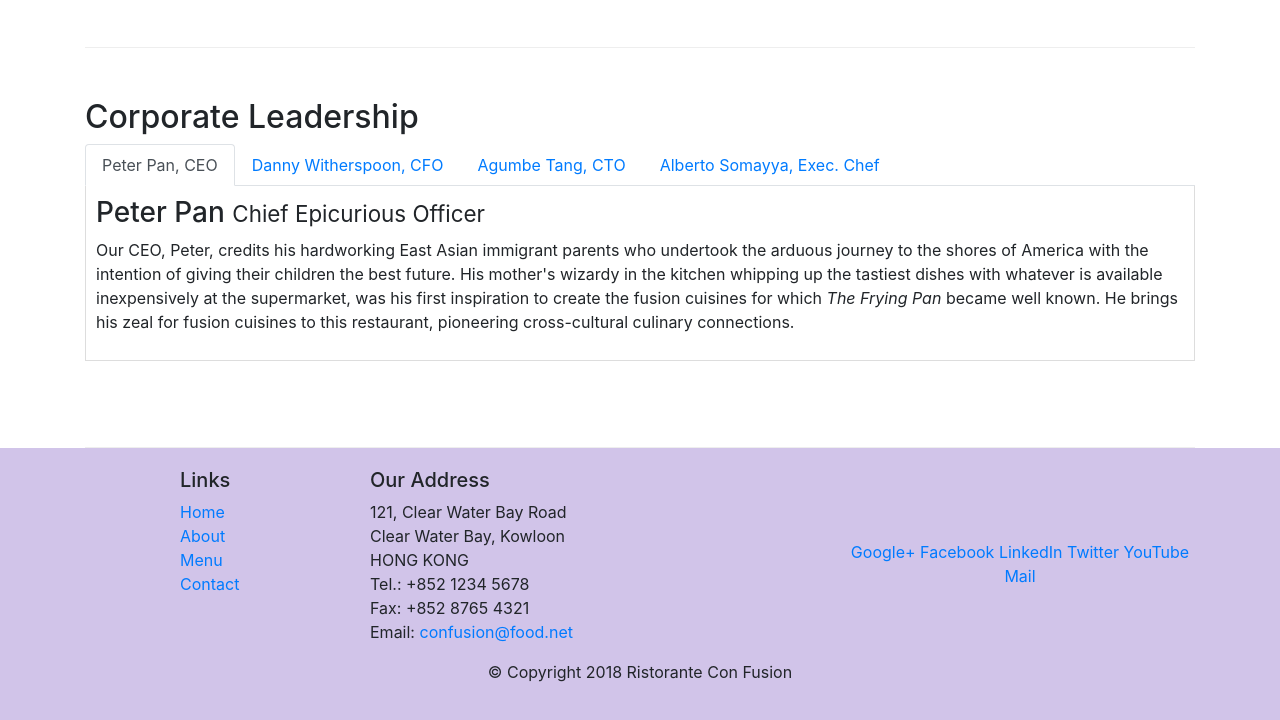
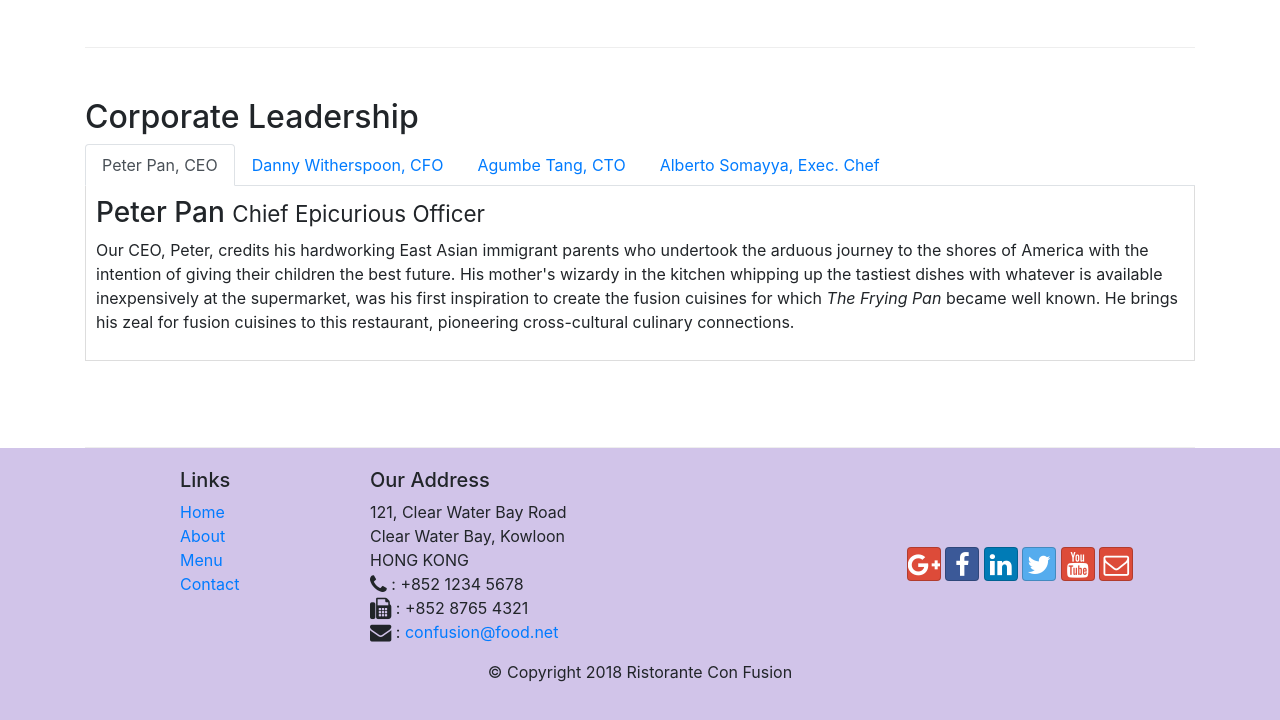
Before and after one commit to Dev-Kani/React-Specialization-Part-1-Bootstrap-4, a website: page aboutus.html in a window 1280 px wide. Shown: the part 823-1543 px from the top of the page. Drawn offline with nearby package versions, Linux system fonts and the light colour scheme.

Commit message:
Fonts and Icons added

```diff
--- a/aboutus.html
+++ b/aboutus.html
@@ -9,6 +9,8 @@
 
     <!-- Bootstrap CSS -->
     <link rel="stylesheet" href="node_modules/bootstrap/dist/css/bootstrap.min.css">
+    <link rel="stylesheet" href="node_modules/font-awesome/css/font-awesome.min.css">
+    <link rel="stylesheet" href="node_modules/bootstrap-social/bootstrap-social.css">
     <link rel="stylesheet" href="./css/styles.css">
     <title>Ristorante Con Fusion: About Us</title>
 
@@ -24,10 +26,10 @@
             <a class="navbar-brand mr-auto" href="index.html">My Brand</a>
             <div class="collapse navbar-collapse" id="Navbar">
                 <ul class="navbar-nav mr-auto">
-                    <li class="nav-item"><a class="nav-link" href="index.html">Home</a></li>
-                    <li class="nav-item active"><a class="nav-link" href="aboutus.html">About</a></li>
-                    <li class="nav-item"><a class="nav-link" href="#">Menu</a></li>
-                    <li class="nav-item"><a class="nav-link" href="#">Contact</a></li>
+                    <li class="nav-item"><a class="nav-link" href="index.html"><span class="fa fa-home fa-lg"></span> Home</a></li>
+                    <li class="nav-item active"><a class="nav-link" href="aboutus.html"><span class="fa fa-info fa-lg"></span> About</a></li>
+                    <li class="nav-item"><a class="nav-link" href="#"><span class="fa fa-list fa-lg"></span> Menu</a></li>
+                    <li class="nav-item"><a class="nav-link" href="#"><span class="fa fa-address-card fa-lg"></span> Contact</a></li>
                 </ul>
             </div>
         </div>
@@ -142,19 +144,19 @@
 		              121, Clear Water Bay Road<br>
 		              Clear Water Bay, Kowloon<br>
 		              HONG KONG<br>
-		              Tel.: +852 1234 5678<br>
-		              Fax: +852 8765 4321<br>
-		              Email: <a href="mailto:confusion@food.net">confusion@food.net</a>
+		              <i class="fa fa-phone fa-lg"></i> : +852 1234 5678<br>
+		              <i class="fa fa-fax fa-lg"></i> : +852 8765 4321<br>
+		              <i class="fa fa-envelope fa-lg"></i> : <a href="mailto:confusion@food.net">confusion@food.net</a>
 		           </address>
                 </div>
                 <div class="col-12 col-sm-4 align-self-center">
                     <div class="text-center">
-                        <a href="http://google.com/+">Google+</a>
-                        <a href="http://www.facebook.com/profile.php?id=">Facebook</a>
-                        <a href="http://www.linkedin.com/in/">LinkedIn</a>
-                        <a href="http://twitter.com/">Twitter</a>
-                        <a href="http://youtube.com/">YouTube</a>
-                        <a href="mailto:">Mail</a>
+                        <a class="btn btn-social-icon btn-google" href="http://google.com/+"><i class="fa fa-google-plus fa-lg"></i></a>
+                        <a class="btn btn-social-icon btn-facebook"href="http://www.facebook.com/profile.php?id="><i class="fa fa-facebook fa-lg"></i></a>
+                        <a class="btn btn-social-icon btn-linkedin"href="http://www.linkedin.com/in/"><i class="fa fa-linkedin fa-lg"></i></a>
+                        <a class="btn btn-social-icon btn-twitter"href="http://twitter.com/"><i class="fa fa-twitter fa-lg"></i></a>
+                        <a class="btn btn-social-icon btn-google "href="http://youtube.com/"><i class="fa fa-youtube fa-lg"></i></a>
+                        <a class="btn btn-social-icon btn-google"href="mailto:"><i class="fa fa-envelope-o fa-lg"></i></a>
                     </div>
                 </div>
            </div>
--- a/package.json
+++ b/package.json
@@ -15,6 +15,8 @@
   },
   "dependencies": {
     "bootstrap": "^4.0.0",
+    "bootstrap-social": "^5.1.1",
+    "font-awesome": "^4.7.0",
     "jquery": "^3.3.1",
     "popper.js": "^1.12.9"
   }
```
Also changed, not shown: index.html (+15 -13 lines), 1 other file.
